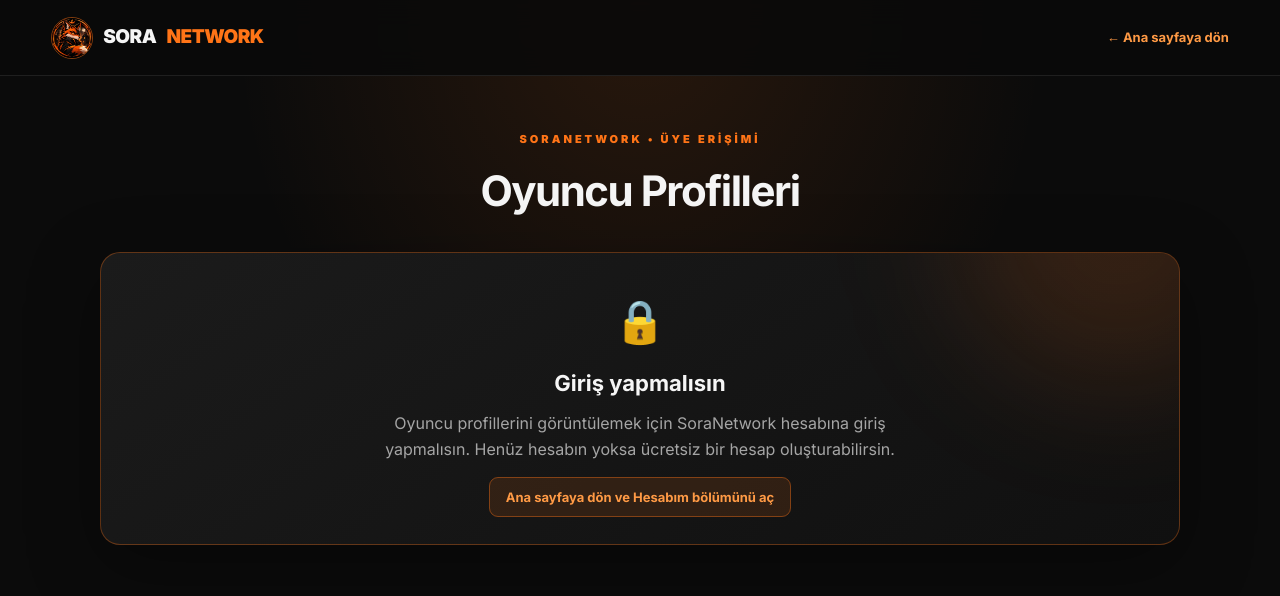
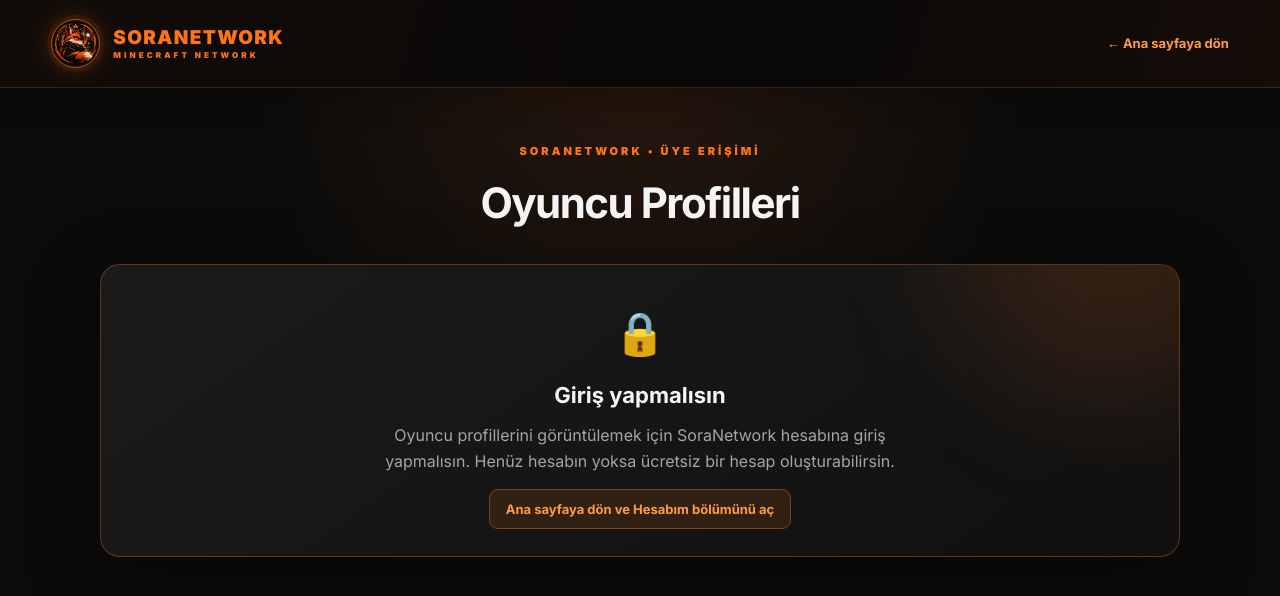
Before and after one commit to mucby0-glitch/sora.network, a plain HTML site: page oyuncu/index.html in a window 1280 px wide. Drawn offline with Linux system fonts and the light colour scheme; no server answers.

Commit message:
Sayfa üst alanlarını SoraNetwork marka tasarımına yükselt

```diff
--- a/oyuncu/index.html
+++ b/oyuncu/index.html
@@ -64,12 +64,22 @@
 
     @media(max-width:700px){.profile-layout{grid-template-columns:1fr;gap:15px;padding:15px}.skin-stage{min-height:360px}#skin-canvas{height:360px}.profile-heading{text-align:center;padding:10px 4px 17px}.stats{gap:9px}}
     @media(max-width:560px){main{margin:35px auto 55px}.skin-stage{min-height:330px}#skin-canvas{height:330px}.stat{min-height:100px;padding:13px 7px}.value{font-size:15px}.top{height:66px}.brand{font-size:16px}.brand img{width:36px;height:36px}}
-  </style>
+
+/* SoraNetwork premium brand header */
+header.topbar,header.top{height:88px;min-height:88px;border-bottom:1px solid rgba(255,116,23,.2);background:linear-gradient(105deg,rgba(18,12,8,.98),rgba(9,9,9,.97) 58%,rgba(22,13,8,.97));box-shadow:0 9px 32px rgba(0,0,0,.24)}
+.brand{display:flex;align-items:center;gap:13px;text-decoration:none;font-weight:950;letter-spacing:0}
+.brand>img{width:49px;height:49px;flex:0 0 49px;object-fit:cover;border-radius:50%;padding:2px;border:1px solid rgba(255,116,23,.72);box-shadow:0 0 0 4px rgba(255,116,23,.07),0 0 25px rgba(255,116,23,.25)}
+.brand-mark{display:flex;flex-direction:column;gap:4px}
+.brand-name{font-size:19px;line-height:1;font-weight:950;letter-spacing:1.35px;color:#fff}
+.brand-name>span{color:var(--orange)}
+.brand-tag{font-size:8px;line-height:1;letter-spacing:3.1px;color:#85807b;font-weight:850}
+@media(max-width:560px){header.topbar,header.top{height:76px;min-height:76px}.brand{gap:10px}.brand>img{width:42px;height:42px;flex-basis:42px}.brand-name{font-size:15px;letter-spacing:1px}.brand-tag{font-size:7px;letter-spacing:2.2px}}
+</style>
 </head>
 <body style="visibility:hidden">
   <header class="top">
     <div class="top-inner">
-      <a class="brand" href="/"><img src="/sora-logo.webp" alt="SoraNetwork">SORA<span>NETWORK</span></a>
+      <a class="brand" href="/" aria-label="SoraNetwork ana sayfa"><img src="/sora-logo.webp" alt="SoraNetwork"><span class="brand-mark"><span class="brand-name">SORA<span>NETWORK</span></span><span class="brand-tag">MINECRAFT NETWORK</span></span></a>
       <a class="back" href="/">← Ana sayfaya dön</a>
     </div>
   </header>
```
